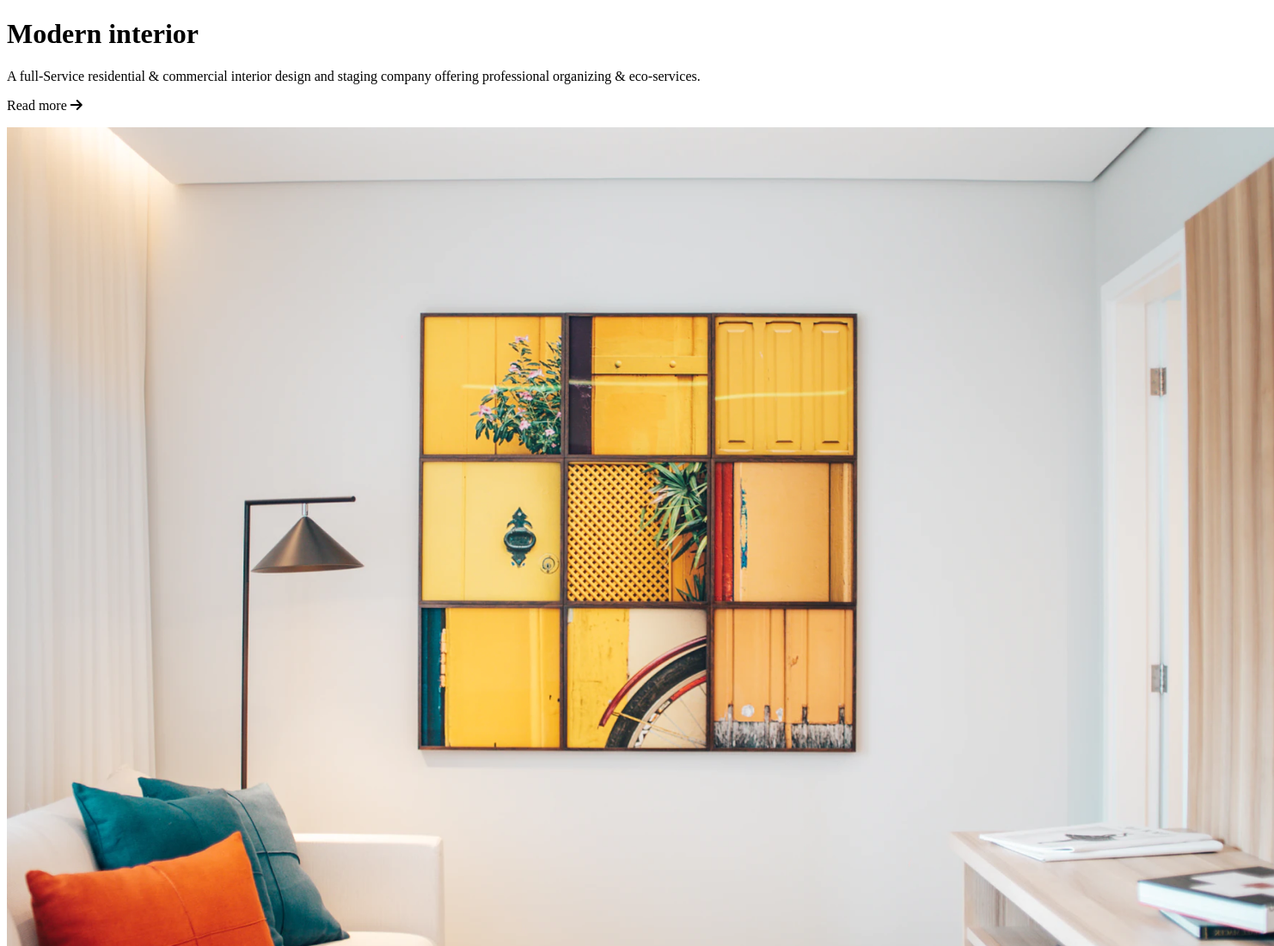
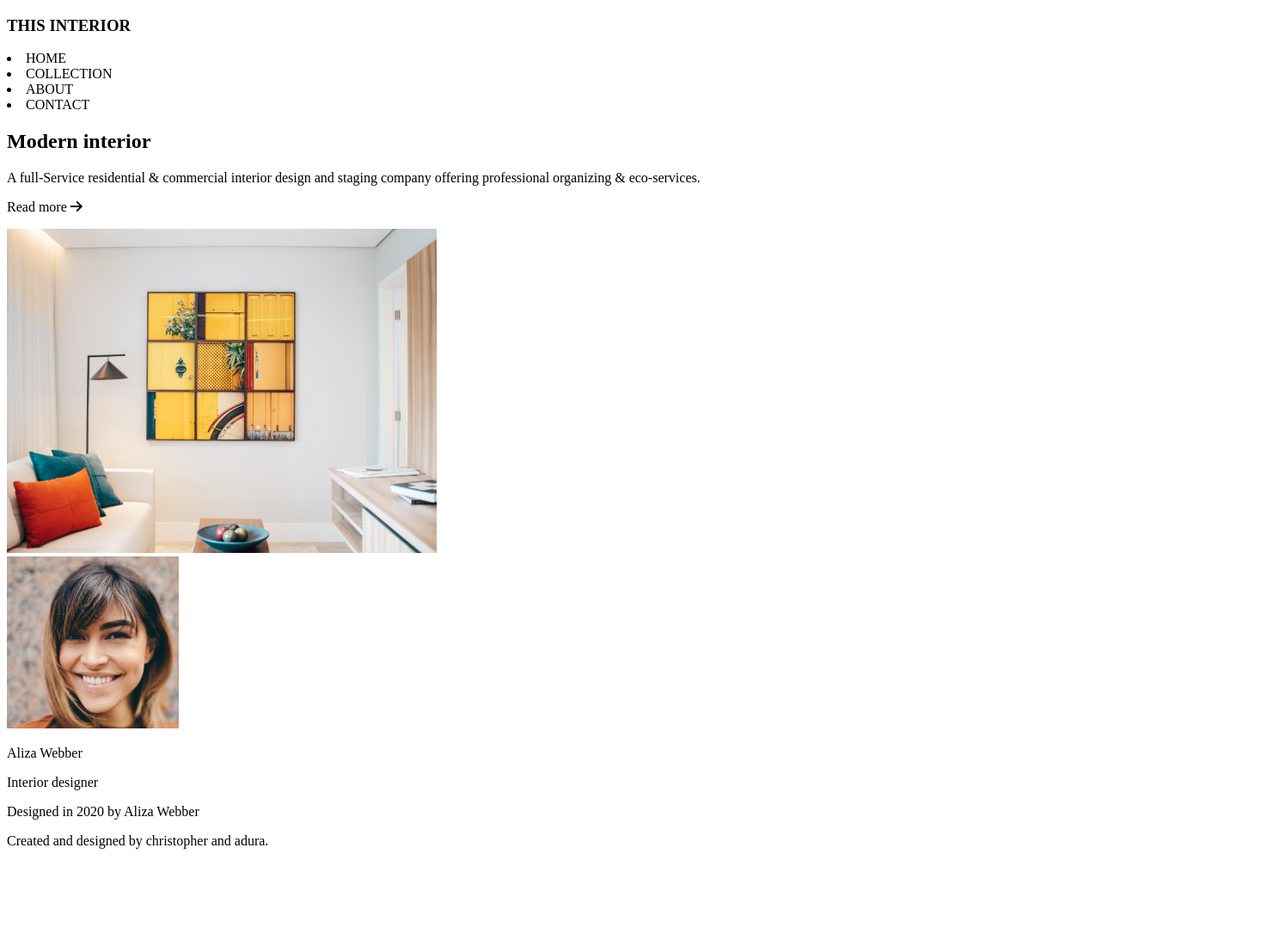
Before and after one commit to Chris247-udoh/second-dev-challenge, a plain HTML site: page index.html in a window 1280 px wide. Shown: the top 1100 px of the page at 86% size, 1482 px wide, since content can reach past the window. After the commit the page ends 995 px from the top, so only its background shows below. Drawn offline with Linux system fonts and the light colour scheme.

Commit message:
i just added nav bar to the html

```diff
--- a/index.html
+++ b/index.html
@@ -10,14 +10,24 @@
 
 <body>
     <header>
-        <h1>Modern interior</h1>
+        <div><h3>THIS INTERIOR</h3></div>
+
+       <nav>
+            <li>HOME</li>
+            <li>COLLECTION</li>
+            <li>ABOUT</li>
+            <li>CONTACT</li>
+       </nav>
+
+
     </header>
 
     <main>
 
-         <section>
+         <section id="parent">
 
                 <div>
+                    <h1>Modern interior</h1>
                     <p>A full-Service residential & commercial interior design and staging company offering professional organizing & eco-services.</p>
                     <p>Read more <i class="fa-solid fa-arrow-right"></i></p>
                 </div>
@@ -26,7 +36,7 @@
 
                 <div> <!--parent div-->
 
-                   <div><img src="./image/photo1.png" alt="wallpaper image"></div>
+                   <div id="img"><img src="./image/photo1.png" alt="wallpaper image" width="500px"></div>
 
                     <div>
                         <img src="./image/photo2.png" alt="lady picture">
```
